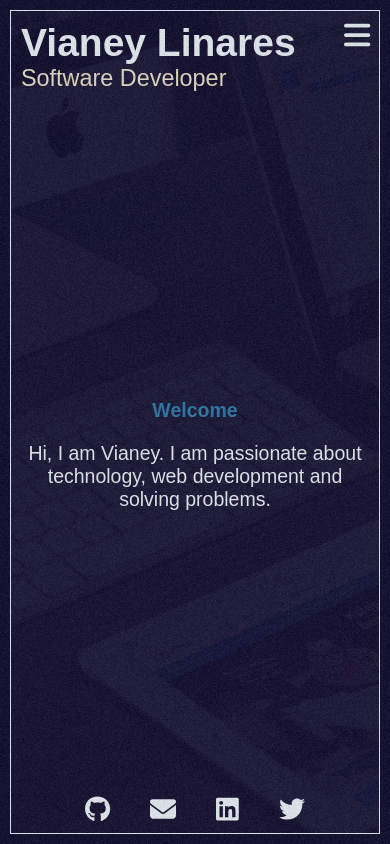
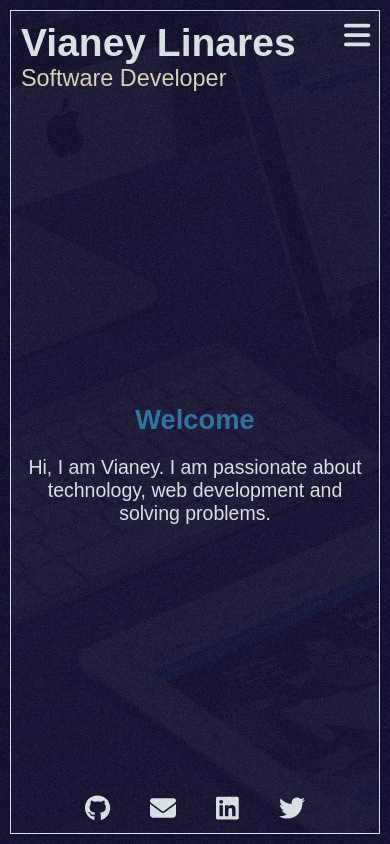
Before and after one commit to vianeylinares/vl-react, a React (Create React App) app: page /home in a window 390 px wide. Built offline with nearby package versions, Linux system fonts and the light colour scheme.

Commit message:
Removed main content area calculation JS function. This will no longer be necessary as content area will be now defined by styling.

```diff
--- a/src/components/helpers/CalculateContentArea.js
+++ /dev/null
@@ -1,15 +0,0 @@
-//import React from 'react'
-
-export const CalculateContentArea = () => {
-
-    let headerHeight = document.querySelector(".header").offsetHeight + 30;
-    let footerHeight = document.querySelector(".footer").offsetHeight;
-    let screenHeight = document.querySelector(".wrapper").offsetHeight;
-    let contentHeight = screenHeight - headerHeight - footerHeight - 20 - 10;
-    let content = document.querySelector(".content");
-
-    content.style.height = contentHeight + "px";
-
-    //console.log(screenHeight, headerHeight, footerHeight, contentHeight);
-
-}
--- a/src/components/layout/HeaderNav.js
+++ b/src/components/layout/HeaderNav.js
@@ -1,27 +1,31 @@
-import { React, useEffect } from 'react';
+import React from 'react';
 import { NavLink } from 'react-router-dom';
 import { FontAwesomeIcon } from '@fortawesome/react-fontawesome';
 import { faBars } from '@fortawesome/free-solid-svg-icons';
-import { CalculateContentArea } from '../helpers/CalculateContentArea';
 
 export const HeaderNav = () => {
 
     const mainMenuActivation = () => {
+
         let mainMenu = document.getElementById("main-menu");
+
         if(mainMenu.style.display === "block"){
             mainMenu.style.display = "none";
         } else {
             mainMenu.style.display = "block";
         }
+
     }
 
     const closeMenu = () => {
+
         let mobileMenu = document.getElementById("mobile-menu");
         let mobileMenuStyle = window.getComputedStyle(mobileMenu);
 
         if(mobileMenuStyle.display === 'block'){
             document.querySelector("#main-menu").style.display = 'none';
         }
+
     }
 
     window.onresize = () => {
@@ -36,13 +40,7 @@ export const HeaderNav = () => {
             document.querySelector("#main-menu").style.display = 'none';
         }
 
-        CalculateContentArea();
-
     }
-
-    useEffect(() => {
-        CalculateContentArea();
-      }, []);
 
   return (
     <header className='header'>
--- a/src/index.css
+++ b/src/index.css
@@ -129,9 +129,15 @@ body{
   }
 }
 
-@media(max-width: 767px){
+@media(max-width: 767px) and (orientation: portrait){
   body{
     font-size: 5vw;
+  }
+}
+
+@media(max-width: 767px) and (orientation: landscape){
+  body{
+    font-size: 3vw;
   }
 }
 
@@ -141,7 +147,7 @@ body{
 .header{
   display: flex;
   flex-wrap: wrap;
-  margin-bottom: 30px;
+  height: 20%;
 }
 
 .branding-socials{
@@ -196,11 +202,15 @@ body{
   color: var(--light-blue) !important;
 }
 
-@media(max-width: 767px){
+@media(min-width: 768px) and (max-width: 991px)  and (orientation: portrait){
+  .header{
+    height: 10%;
+  }
+}
 
-  .branding-socials,
-  .navigation{
-    flex-basis: 100%;
+@media(max-width: 767px) and (orientation: portrait){
+  .header{
+    height: 15%;
   }
 
   .branding h1{
@@ -209,6 +219,27 @@ body{
 
   .branding span{
     font-size: 6vw;
+  }
+}
+
+@media(max-width: 767px) and (orientation: landscape){
+  .header{
+    height: 20%;
+  }
+
+  .branding h1{
+    font-size: 5vw;
+  }
+
+  .branding span{
+    font-size: 3vw;
+  }
+}
+
+@media(max-width: 767px){
+  .branding-socials,
+  .navigation{
+    flex-basis: 100%;
   }
 
   #mobile-menu{
@@ -252,11 +283,12 @@ body{
 /* Footer */
 
 .footer{
-  position: absolute;
-  bottom: 10px;
-  left: 0;
   width: 100%;
-  text-align: center;
+  height: 6%;
+  display: flex;
+  flex-wrap: wrap;
+  align-content: flex-end;
+  justify-content: center;
 }
 
 .socials a,
@@ -270,8 +302,32 @@ body{
   font-size: 26px;
 }
 
+@media(min-width: 768px) and (max-width: 991px)  and (orientation: portrait){
+  .footer{
+    height: 10%;
+  }
+}
+
+@media(max-width: 767px) and (orientation: portrait){
+  .footer{
+    height: 7%;
+  }
+}
+
+@media(max-width: 767px) and (orientation: landscape){
+  .footer{
+    height: 10%;
+  }
+}
+
 
 /* Main content area */
+
+.content{
+  height: calc(74% - 20px);
+  margin-top: 20px;
+  box-sizing: border-box;
+}
 
 .content > div{
   display: flex;
@@ -294,6 +350,24 @@ p.strong.italic{
   justify-content: center;
   flex-wrap: wrap;
   text-align: center;
+}
+
+@media(min-width: 768px) and (max-width: 991px)  and (orientation: portrait){
+  .content{
+    height: calc(80% - 20px);
+  }
+}
+
+@media(max-width: 767px) and (orientation: portrait){
+  .content{
+    height: calc(78% - 20px);
+  }
+}
+
+@media(max-width: 767px) and (orientation: landscape){
+  .content{
+    height: calc(70% - 20px);
+  }
 }
 
 
@@ -320,13 +394,21 @@ p.strong.italic{
 
 .welcome p{
   max-width: 33.33%;
-  /*font-size: 20px;*/
+}
+
+@media(max-width: 767px) and (orientation: portrait){
+  .welcome h2{
+    font-size: 7vw;
+  }
+}
+
+@media(max-width: 767px) and (orientation: landscape){
+  .welcome h2{
+    font-size: 5vw;
+  }
 }
 
 @media(max-width: 767px){
-  .welcome h2{
-    font-size: 5vw;
-  }
   .welcome p{
     max-width: none;
   }
@@ -404,17 +486,34 @@ p.strong.italic{
   display: inline-block;
 }
 
-@media(max-width: 767px){
+@media(max-width: 767px) and (orientation: landscape){
+  .work-item .title{
+    font-size: 5vw;
+  }
+  .work-item .title sup a,
+  .work-item .title sup a:hover{
+    font-size: 3.5vw;
+  }
+}
+
+@media(max-width: 767px) and (orientation: portrait){
   .work-item .title{
     font-size: 8vw;
   }
+
+  .work-item .title sup a,
+  .work-item .title sup a:hover{
+    font-size: 5.5vw;
+  }
+}
+
+@media(max-width: 767px){
   .work-item .technologies span{
     margin: 10px 10px;
   }
 
   .work-item .title sup a,
   .work-item .title sup a:hover{
-    font-size: 5.5vw;
     margin-left: 10px;
     margin-right: 10px;
   }
@@ -435,8 +534,14 @@ p.strong.italic{
   text-align: center;
 }
 
-@media(max-width: 767px){
+@media(max-width: 767px) and (orientation: landscape){
   .contact-title{
     font-size: 5vw;
   }
 }
+
+@media(max-width: 767px) and (orientation: portrait){
+  .contact-title{
+    font-size: 7vw;
+  }
+}
```
Also changed, not shown: src/components/helpers/ContentAreaHeight.js (deleted, +0 -12 lines).
